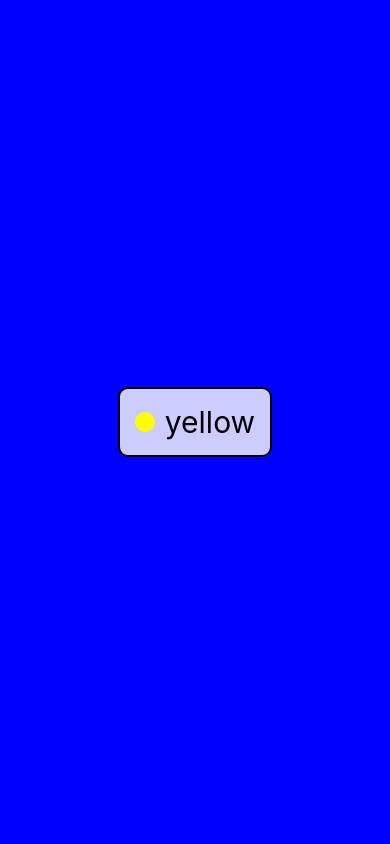
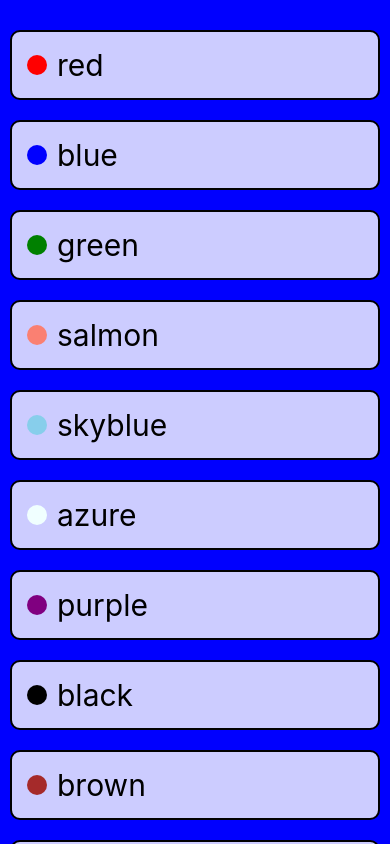
Before and after one commit to benbourgeois-92/First_ReactNative_App, a React Native app: screen / in a window 390 px wide. Built offline with nearby package versions, Linux system fonts and the light colour scheme.

Commit message:
Using the ScrollView

```diff
--- a/App.js
+++ b/App.js
@@ -1,6 +1,8 @@
 import React from 'react';
 
-import {View, StyleSheet, Text, Button, ListView, StatusBar,TouchableHighlight  } from 'react-native';
+import {ScrollView, StyleSheet,  Button, ListView, StatusBar, } from 'react-native';
+
+import ColorButton from "./components/ColorButton.js";
 
 export default class App extends React.Component {
 
@@ -8,7 +10,6 @@ export default class App extends React.Component {
     super();
     this.state = {
       backgroundColor: 'blue'
-
 
     }
 
@@ -21,26 +22,31 @@ export default class App extends React.Component {
     });
   }
   render (){
+
     const {backgroundColor} = this.state;
+
     return (
-      <View style= {[styles.container, {backgroundColor}]}>
+      <ScrollView style= {[styles.container, {backgroundColor}]}>
 
-        <TouchableHighlight style={styles.button} onPress={() => this.changeColor('yellow')} underlayColor="orange">
-          <View style={styles.row}>
+        <ColorButton backgroundColor="red" onSelect={(color) => this.changeColor(color)}/>
+        <ColorButton backgroundColor="blue" onSelect={(color) => this.changeColor(color)}/>
+        <ColorButton backgroundColor="green" onSelect={(color) => this.changeColor(color)}/>
 
-              <View style={[
-                styles.sample,
-                {backgroundColor: 'yellow'}
-              ]}/>
+        <ColorButton backgroundColor="salmon" onSelect={(color) => this.changeColor(color)}/>
+        <ColorButton backgroundColor="skyblue" onSelect={(color) => this.changeColor(color)}/>
+        <ColorButton backgroundColor="azure" onSelect={(color) => this.changeColor(color)}/>
 
-              <Text style={styles.text}>yellow</Text>
 
-          </View>
-        </TouchableHighlight>
+        <ColorButton backgroundColor="purple" onSelect={(color) => this.changeColor(color)}/>
+        <ColorButton backgroundColor="black" onSelect={(color) => this.changeColor(color)}/>
+        <ColorButton backgroundColor="brown" onSelect={(color) => this.changeColor(color)}/>
 
+         <ColorButton backgroundColor="darkgreen" onSelect={(color) => this.changeColor(color)}/>
+        <ColorButton backgroundColor="blueViolet" onSelect={(color) => this.changeColor(color)}/>
+        <ColorButton backgroundColor="CornflowerBlue" onSelect={(color) => this.changeColor(color)}/>
         <StatusBar hidden={false}/>
 
-      </View>
+      </ScrollView>
     );
 
   }
@@ -50,42 +56,10 @@ export default class App extends React.Component {
 const styles = StyleSheet.create({
   container: {
     flex: 1,
-    justifyContent: 'center',
-    flexDirection: 'row',
-    alignItems: 'center',
-    backgroundColor: 'yellow',
-  },
-
-  button: {
-    margin: 10,
-    padding: 10,
-    borderWidth: 2,
-    borderRadius: 10,
-
-    backgroundColor: 'rgba(255,255,255, .8)'
-
-  },
-  row: {
-    flexDirection: 'row',
-    alignItems: 'center'
-
-  },
-
-  sample: {
-    height: 20,
-    width: 20,
-    borderRadius: 10,
-    margin: 5,
-    backgroundColor: 'white'
-  },
-  text: {
-
-    fontSize: 30,
-    margin: 5,
-
-
+    paddingTop: 20
 
   }
+
 
 });
 
--- /dev/null
+++ b/components/ColorButton.js
@@ -0,0 +1,61 @@
+import React from 'react';
+import {StyleSheet, Text, View, TouchableHighlight} from 'react-native';
+
+const ColorButton = ({backgroundColor, onSelect=f=>f }) => (
+
+    <TouchableHighlight style={styles.button} onPress={() => onSelect(backgroundColor)} underlayColor="orange">
+    <View style={styles.row}>
+
+        <View style={[
+          styles.sample,
+          {backgroundColor: backgroundColor},
+        ]}/>
+
+        <Text style={styles.text}>{backgroundColor}</Text>
+
+    </View>
+  </TouchableHighlight>
+
+
+);
+
+const styles = StyleSheet.create({
+
+      button: {
+        margin: 10,
+        padding: 10,
+        borderWidth: 2,
+        borderRadius: 10,
+
+        backgroundColor: 'rgba(255,255,255, .8)'
+
+      },
+      row: {
+        flexDirection: 'row',
+        alignItems: 'center'
+
+      },
+
+      sample: {
+        height: 20,
+        width: 20,
+        borderRadius: 10,
+        margin: 5,
+        backgroundColor: 'white'
+      },
+      text: {
+
+        fontSize: 30,
+        margin: 5,
+
+
+
+      }
+
+
+
+
+
+});
+
+export default ColorButton;
```
